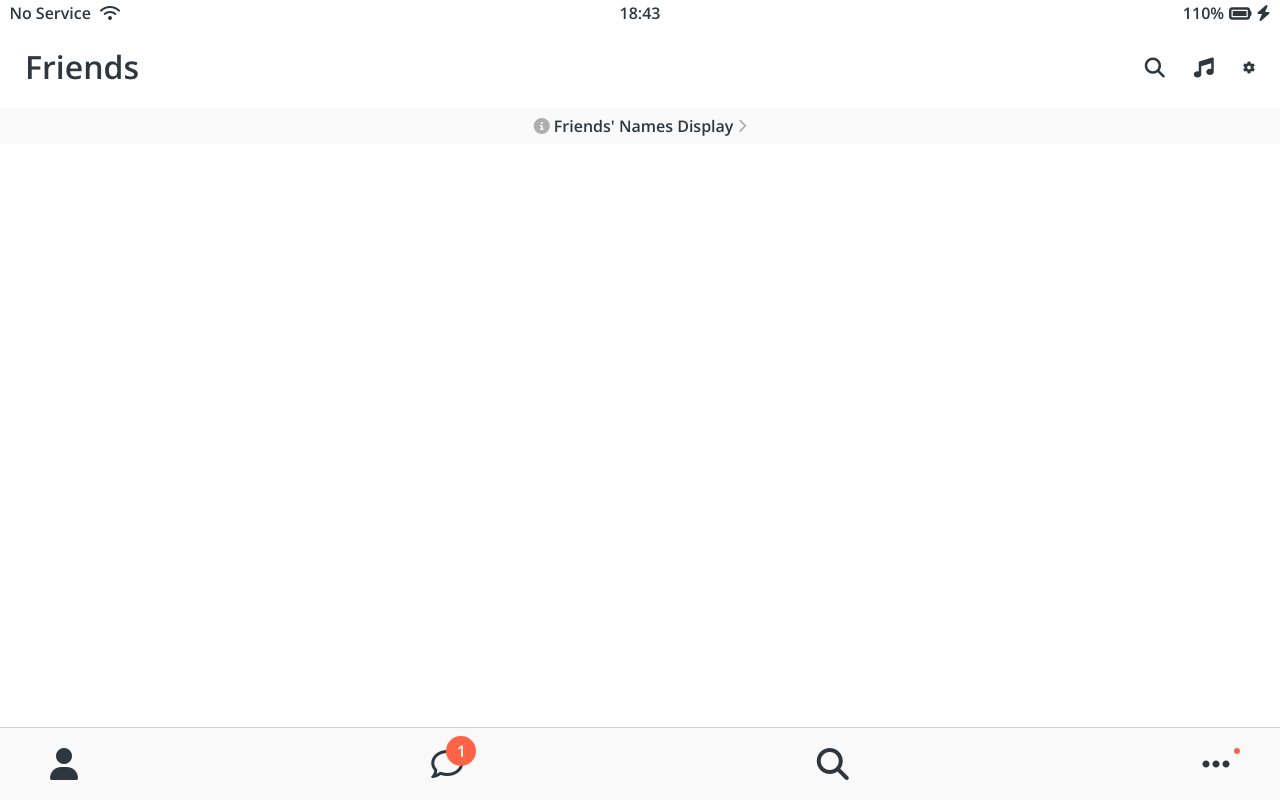
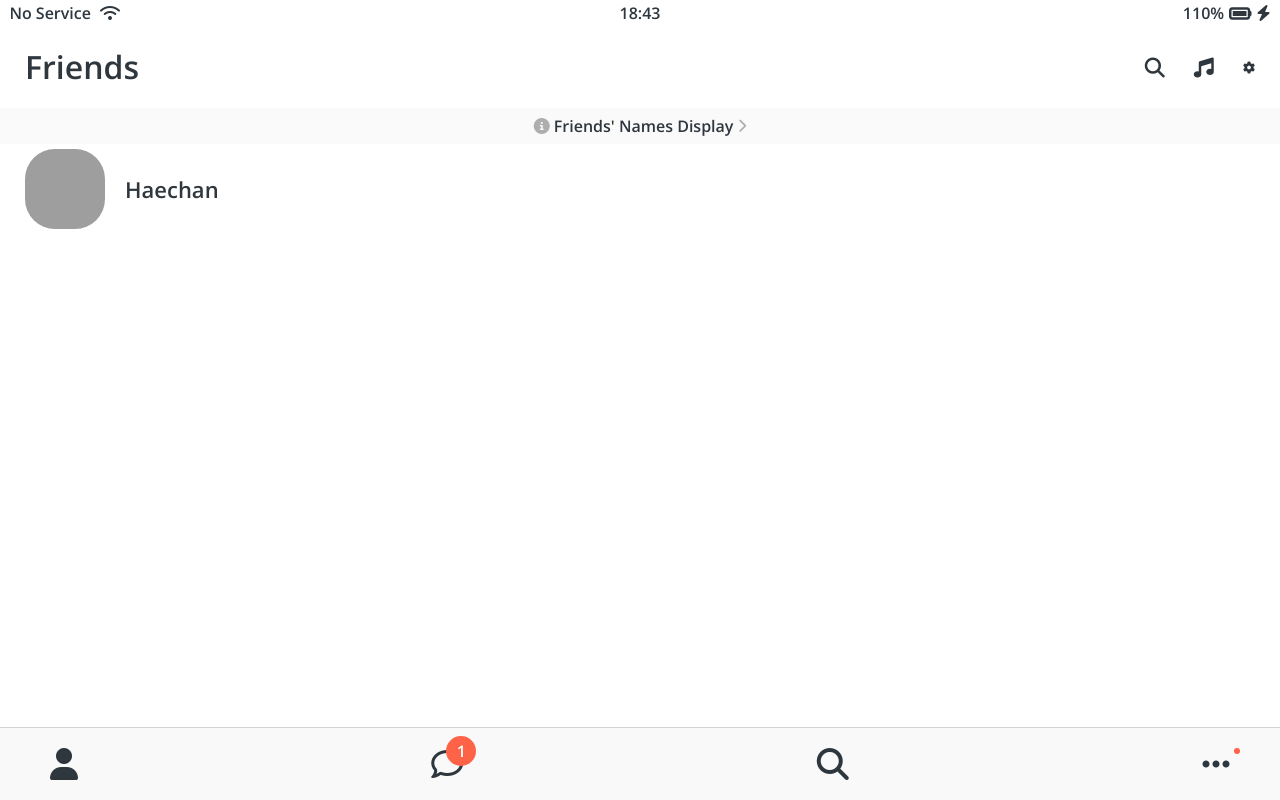
Before and after one commit to HaeChan-Jeon/kokoa-clone-2020, a plain HTML site: page friends.html in a window 1280 px wide. Drawn offline with nearby package versions, Linux system fonts and the light colour scheme; grey boxes are pictures that could not be loaded.

Commit message:
Create ~ 6.17 User Component part Two

```diff
--- a/css/components/screen-header.css
+++ b/css/components/screen-header.css
@@ -11,5 +11,9 @@
 }
 
 .screen-header__icons span {
-    margin-left: 25px;
+    margin-left: var(--horizontal-space);
 }
+
+.friends-screen {
+    padding: 0px var(--horizontal-space);
+}
--- /dev/null
+++ b/css/components/user-component.css
@@ -0,0 +1,32 @@
+.user-component,
+.user-component__column:first-child {
+    display: flex;
+    align-items: center;
+}
+
+.user-component__avatar {
+    width: 70px;
+    height: 70px;
+    border-radius: 30px;
+    margin-right: 20px;
+}
+
+.user-component__title {
+    font-weight: 600;
+    font-size: 22px;
+}
+
+.user-component__title {
+    font-size: 22px;
+}
+
+.user-component__subtitle {
+    margin-top: 8px;
+    font-size: 17px;
+    color: rgba(0, 0, 0, 0.5);
+}
+
+.user-component__avatar--xl {
+    width: 80px;
+    height: 80px;
+}
--- a/css/screens/friends.css
+++ b/css/screens/friends.css
@@ -4,6 +4,7 @@
     background-color: #fafafa;
     padding: 10px 0px;
     font-size: 16px;
+    margin-bottom: 5px;
 }
 
 #friends-display-link i {
--- a/css/styles.css
+++ b/css/styles.css
@@ -6,6 +6,7 @@
 @import "components/status-bar.css";
 @import "components/nav-bar.css";
 @import "components/screen-header.css";
+@import "components/user-component.css";
 
 /* Screens */
 @import "screens/login.css";
--- a/css/variables.css
+++ b/css/variables.css
@@ -1,3 +1,4 @@
 :root {
     --yellow: #fae100;
+    --horizontal-space: 25px;
 }
--- a/friends.html
+++ b/friends.html
@@ -38,6 +38,20 @@
         <i class="fa-solid fa-chevron-right fa-sm"></i>
     </a>
 
+    <main class="friends-screen">
+        <div class="user-component">
+            <div class="user-component__column">
+                <img src="https://avatars.githubusercontent.com/u/146603024?v=4"
+                    class="user-component__avatar user-component__avatar--xl" />
+                <div class="user-component__text">
+                    <h4 class="user-component__title">Haechan</h4>
+                    <!-- <h6 class="user-component__subtitle">this text whatever</h6> -->
+                </div>
+            </div>
+            <div class="user-component__column"></div>
+        </div>
+    </main>
+
     <nav class="nav">
         <ul class="nav__list">
             <li class="nav__btn">
```
